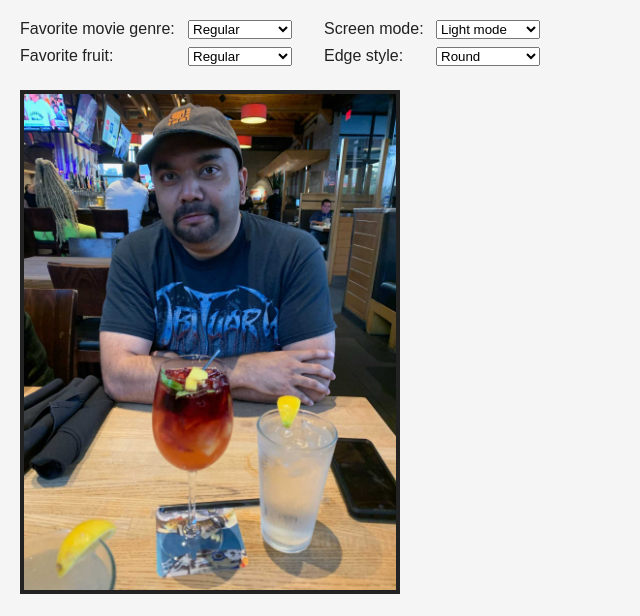
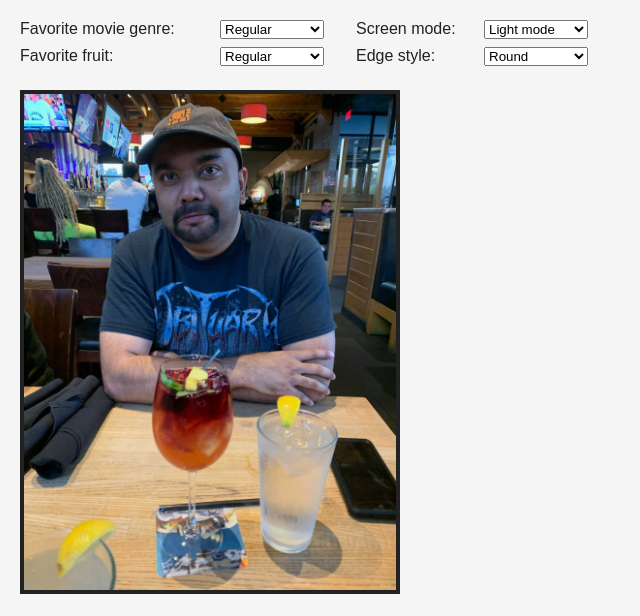
Before and after one commit to vishalicious213/profile-generator, a plain HTML site: page index.html in a window 1280 px wide. Shown: the top 616 px of the page, without its empty margins (0-640 px from the left). Drawn offline with Linux system fonts and the light colour scheme; a web font is replaced by a local one.

Commit message:
adjusted .favorites-drop-down & .display-drop-down widths and media query min-width to account for font size change from 'favorite movie genre' drop-down

```diff
--- a/index.css
+++ b/index.css
@@ -86,7 +86,7 @@
 .favorites-drop-down {
     display: flex;
     justify-content: space-between;
-    width: 17rem;
+    width: 19rem;
     margin-bottom: .5rem;
 }
 
@@ -94,7 +94,7 @@
     width: 6.5rem;
 }
 
-@media only screen and (min-width: 560px) {
+@media only screen and (min-width: 610px) {
     #controls {
         max-width: 800px;
     }
@@ -104,6 +104,6 @@
     }
 
     .display-drop-down {
-        width: 13.5rem;
+        width: 14.5rem;
     }
 }
```
